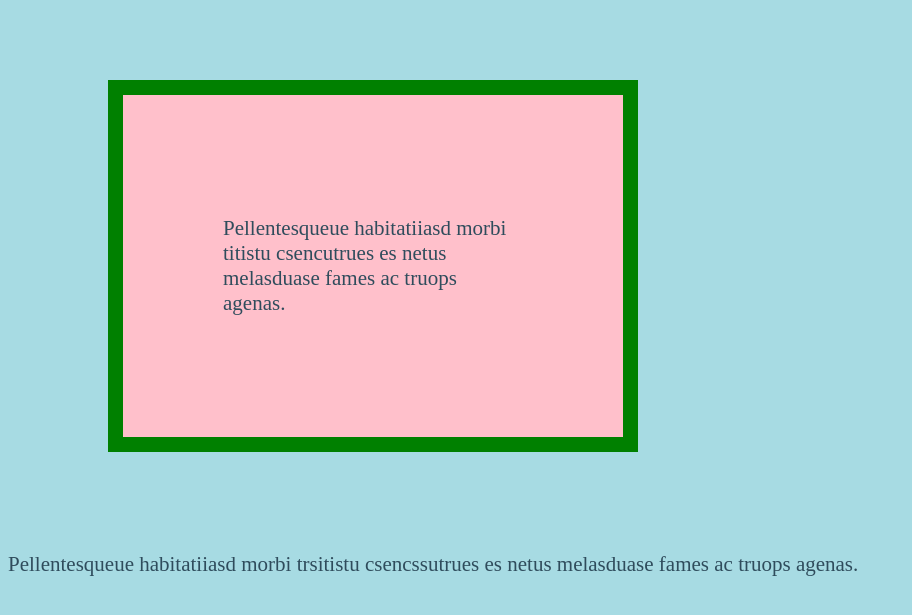
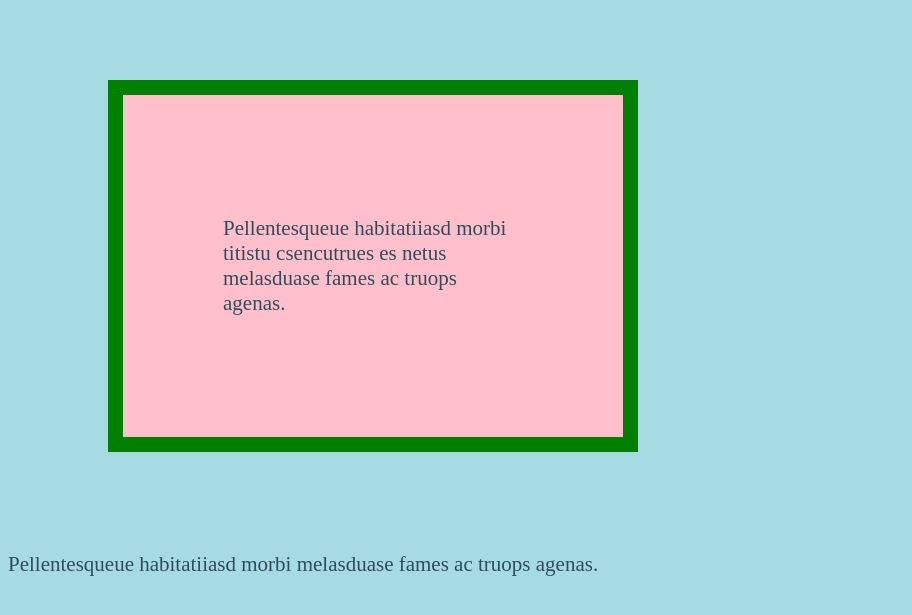
Before and after one commit to rhythm2107/practice-log, a plain HTML site: page html/first-website/box-model.html in a window 1280 px wide. Shown: the part 147-762 px from the top of the page, without its empty margins (0-912 px from the left). Drawn offline with Linux system fonts and the light colour scheme.

Commit message:
Test removal of multiple words at once!

```diff
--- a/html/first-website/box-model.html
+++ b/html/first-website/box-model.html
@@ -15,6 +15,6 @@
     <div class="box">
         <p>Pellentesqueue habitatiiasd morbi titistu csencutrues es netus melasduase fames ac truops agenas.</p>
     </div>
-    <p>Pellentesqueue habitatiiasd morbi trsitistu csencssutrues es netus melasduase fames ac truops agenas.</p>
+    <p>Pellentesqueue habitatiiasd morbi melasduase fames ac truops agenas.</p>
 </body>
 </html>
```
